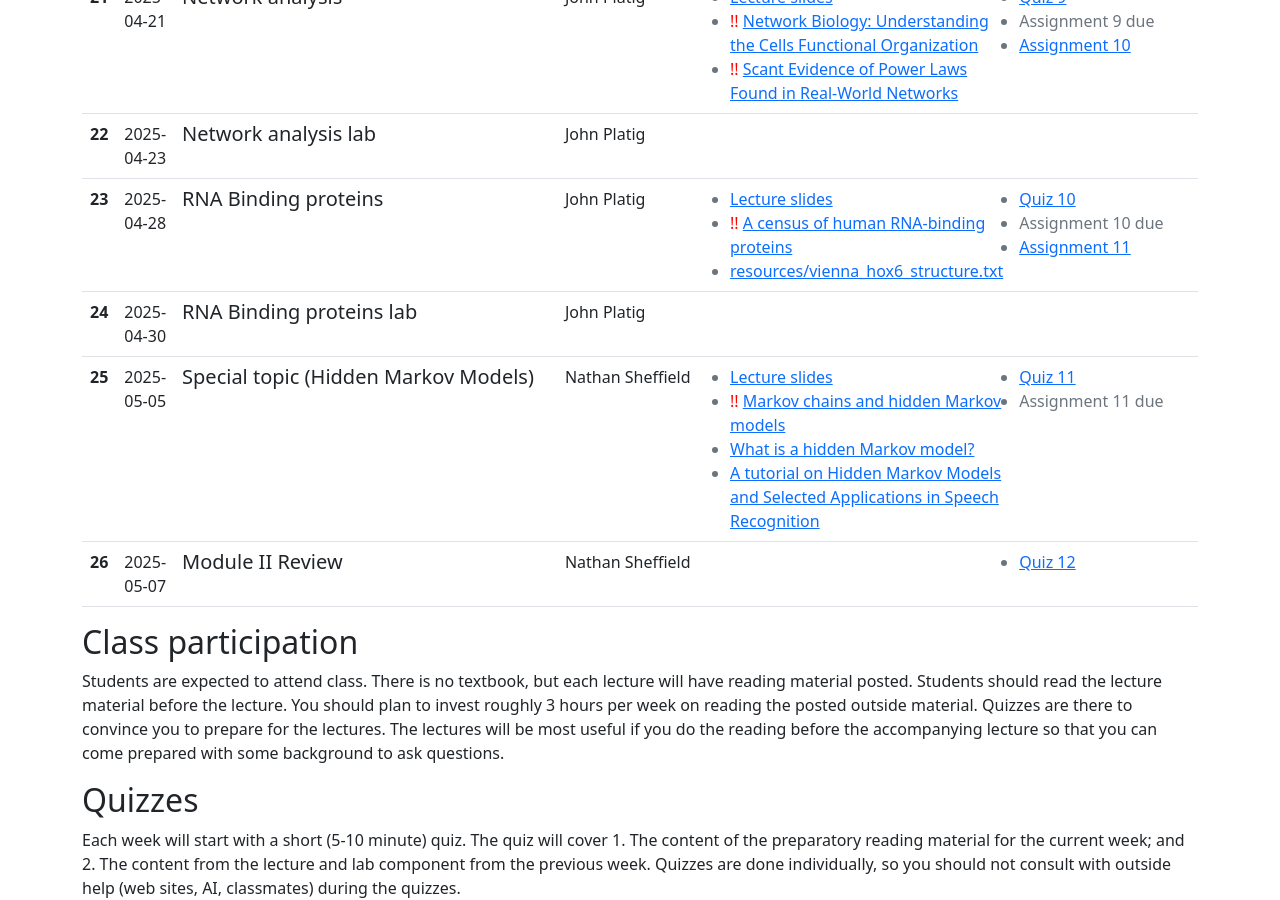
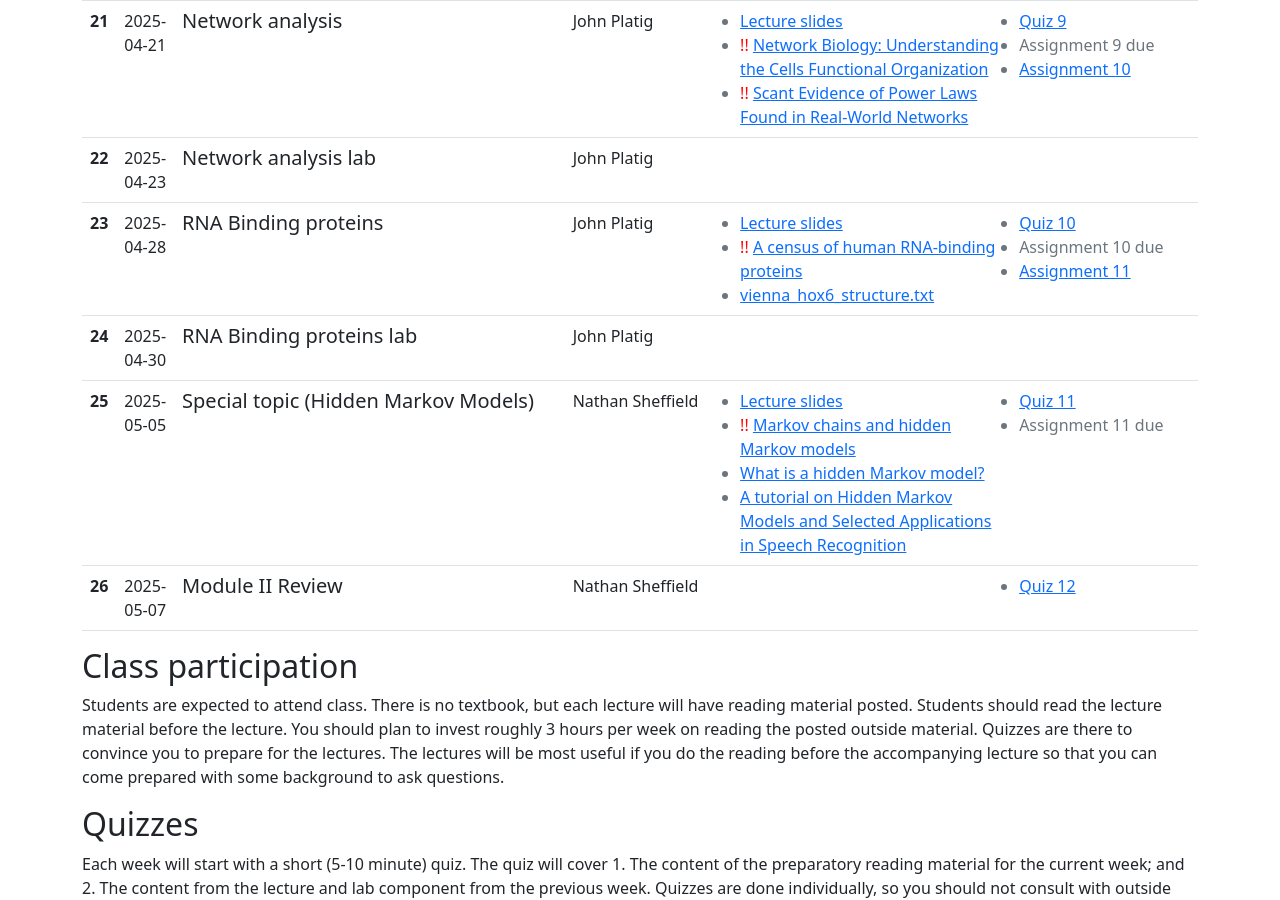
Before and after one commit to uvacobi/compbio2025, a Jekyll site: the page built from index.md, in a window 1280 px wide and 900 px high, scrolled down 3546 px. Built offline with Jekyll 4.4.1, drawn with Linux system fonts in a browser that asks for light colours.

Commit message:
Update lectures.yaml

```diff
--- a/_data/lectures.yaml
+++ b/_data/lectures.yaml
@@ -342,7 +342,7 @@
         title: "A census of human RNA-binding proteins"
         required: true
       - url: resources/vienna_hox6_structure.txt
-        title: resources/vienna_hox6_structure.txt
+        title: vienna_hox6_structure.txt
     assignments:
       - title: Quiz 10
         url: https://docs.google.com/forms/d/e/1FAIpQLScWOsScEuwe9LReW5VvFZxiS3aADnOO_YbQDKsNIq5RSbvqDA/viewform?usp=sharing
```
